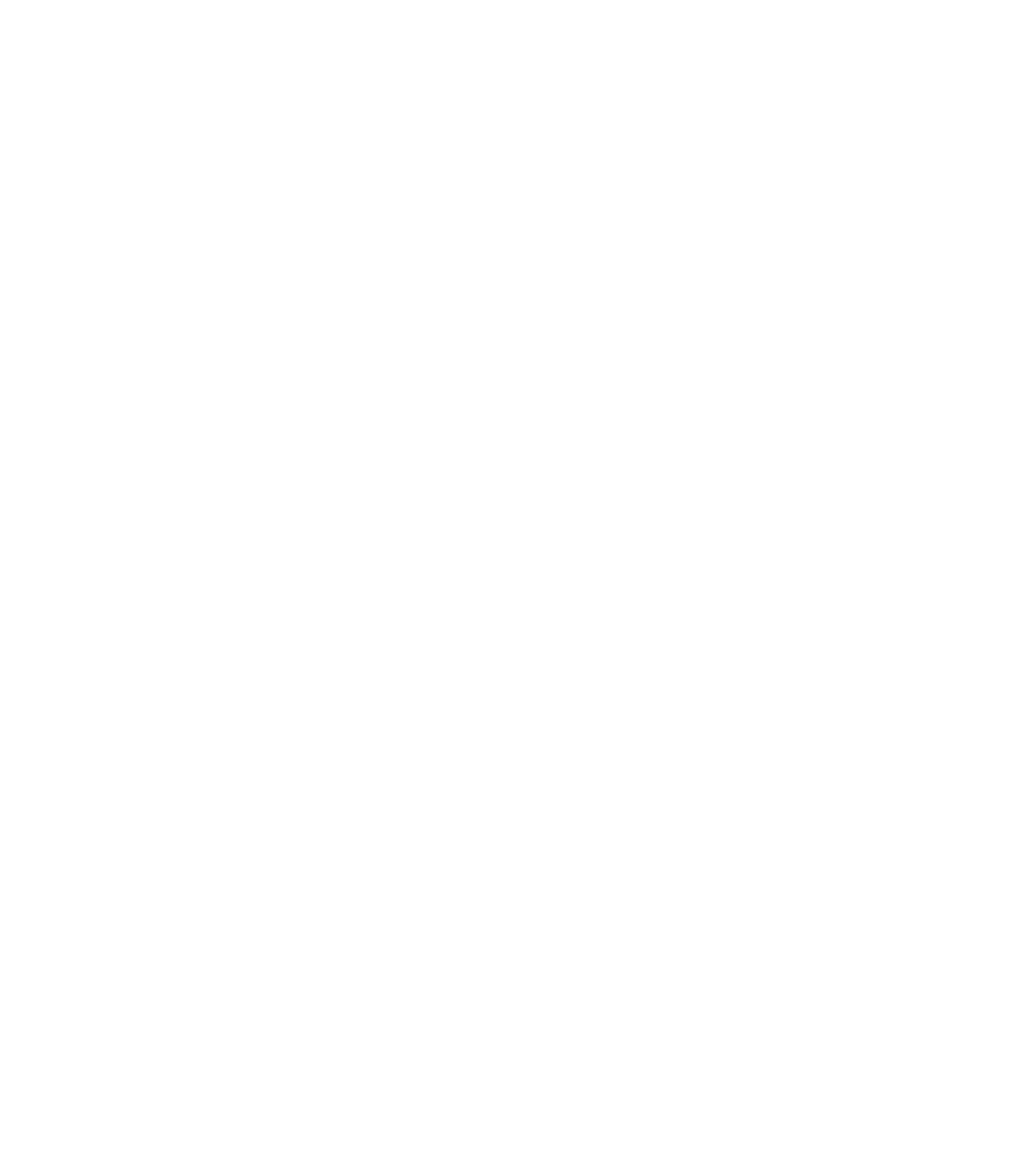
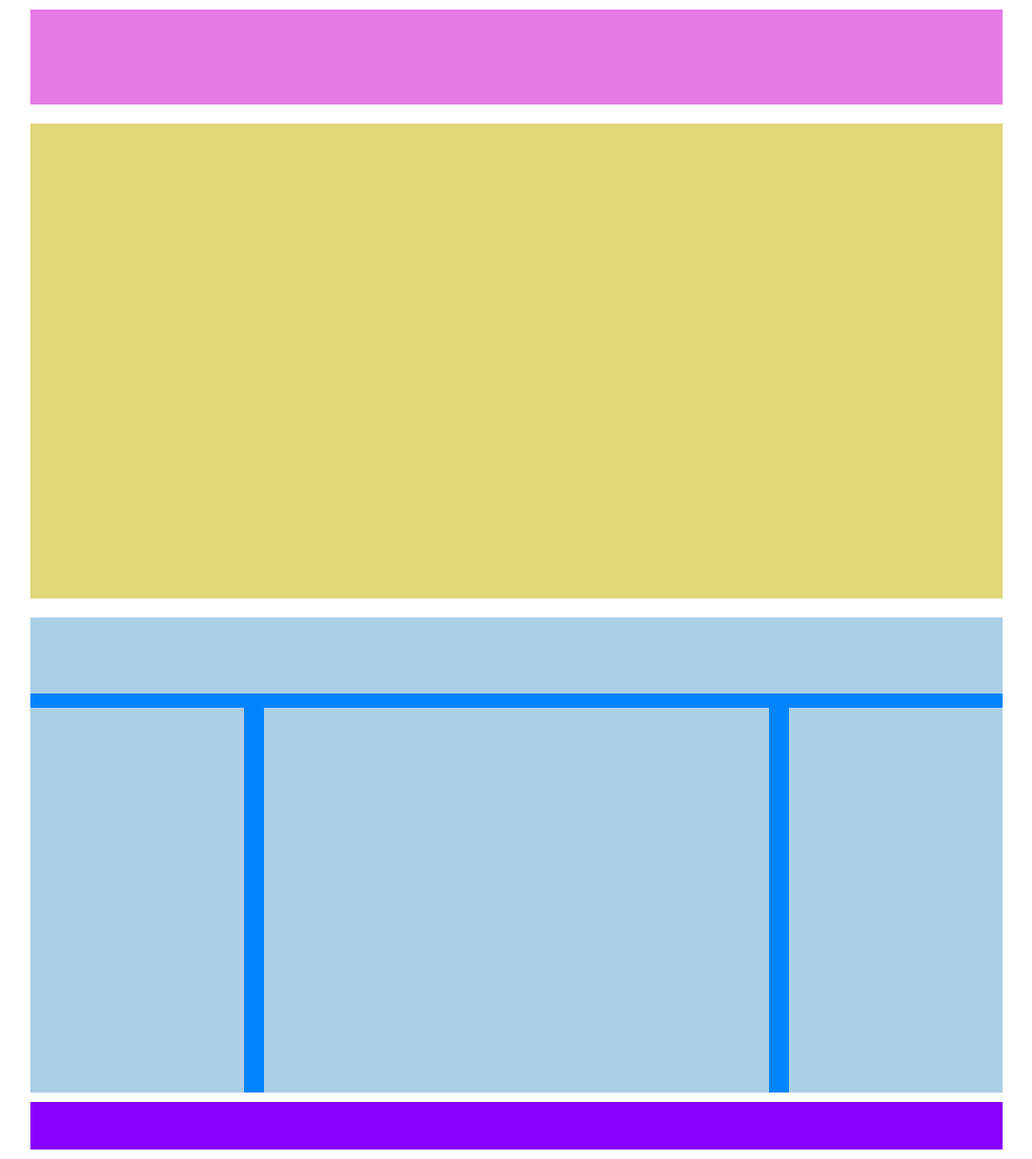
Before and after one commit to Kensir01/htmlcss-struttura-wp, a plain HTML site: page index.html in a window 1280 px wide. Shown: the whole page at 95% size, without its empty margins (96-1183 px from the left). Before the commit the page ends 800 px from the top, so only its background shows below. Drawn offline with Linux system fonts and the light colour scheme.

Commit message:
Modifiche su css e html

```diff
--- a/css/style.css
+++ b/css/style.css
@@ -0,0 +1,74 @@
+* {
+    margin: 0;
+    padding: 0;
+    box-sizing: border-box;
+}
+
+.contenitore{
+    width: 80%;
+    margin: 10px auto;
+}
+
+
+header{
+    background-color: rgb(229, 121, 230) ;
+    height: 100px;
+    width: 100%;
+    margin-bottom: 20px;
+}
+
+
+.s1{
+    background-color: rgb(225, 214, 122) ;
+    height: 500px;
+    width: 100%;
+    margin-bottom: 20px;
+}
+
+.s2{
+    background-color: rgb(1, 133, 255);
+    width: 100%;
+    height: 500px;
+    margin-bottom: 10px;
+}
+
+.intestazione{
+    background-color: rgb(171, 207, 231);
+    height: 80px;
+    width: 100%;
+    margin-bottom: 15px;
+}
+
+.elemento{
+    background-color: rgb(171, 207, 231);
+    height: 405px;
+}
+
+.sinistra{
+    float:left;
+    width: 22%;
+    margin-right: 2%;
+}
+
+.centro{
+    display: inline-block;
+    margin: 0 auto;
+    width: 52%;
+    margin-right: 2%;
+}
+
+.destra{
+    float:right;
+    width: 22%;
+}
+
+
+.clearfix{
+    clear: both;
+}
+
+footer{
+    background-color: rgb(136, 1, 254) ;
+    height: 50px;
+    width: 100%;
+}
```
Also changed, not shown: index.html (+9 -4 lines).
